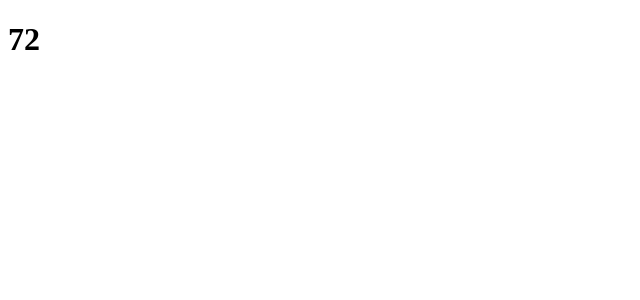
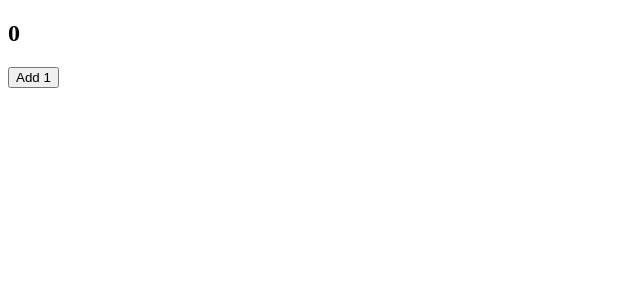
Before and after one commit to Matstraz/React-exercises, a React (Create React App) app: page / in a window 1280 px wide. Shown: the top 300 px of the page, without its empty margins (0-640 px from the left). Built offline with nearby package versions, Linux system fonts and the light colour scheme.

Commit message:
feat: add events ex 1

```diff
--- a/src/App.js
+++ b/src/App.js
@@ -1,11 +1,11 @@
 import React from "react";
-import { Counter } from "./counter";
+import { ClickCounter } from "./ClickCounter";
 
 export class App extends React.Component{
     render(){
         return (
             <div>
-                <Counter />
+                <ClickCounter />
             </div>
         )
     }
--- /dev/null
+++ b/src/ClickCounter.js
@@ -0,0 +1,26 @@
+import React from "react";
+
+export class ClickCounter extends React.Component{
+
+    state = {
+        count: 0
+    }
+
+    incrementValue = () =>
+    this.setState((state) => ({count: state.count + this.props.increment}))
+
+    render(){
+        return (
+            <div>
+                <h2>{this.state.count}</h2>
+                <button onClick={this.incrementValue}>Add 1</button>
+            </div>
+        )
+    }
+
+
+}
+
+ClickCounter.defaultProps = {
+    increment: 1
+}
```
